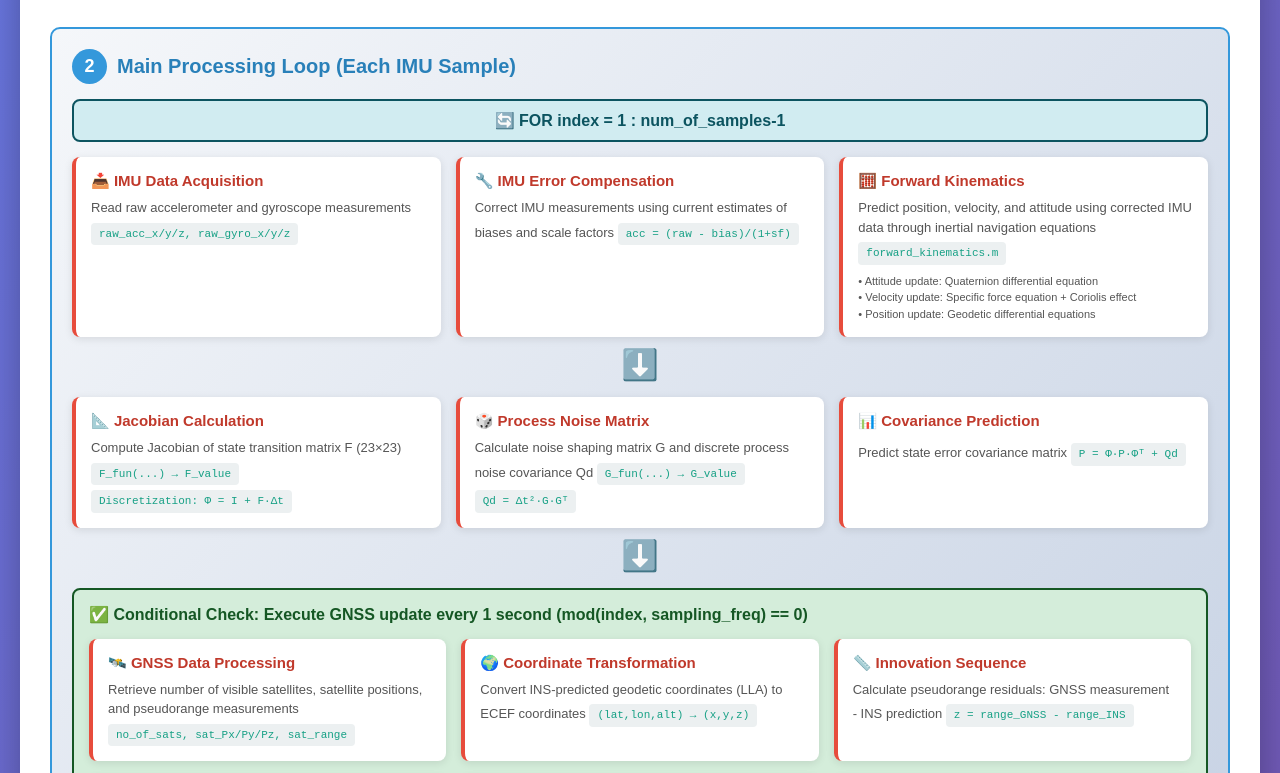
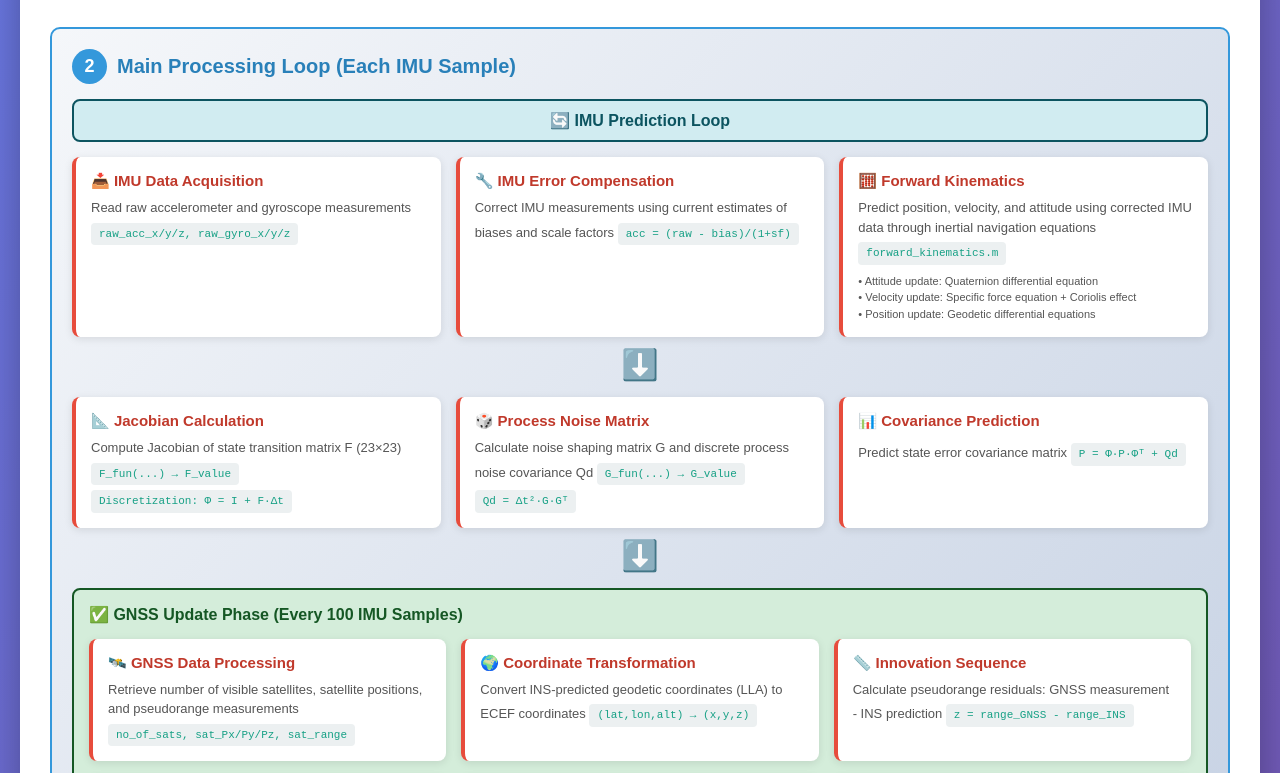
Before and after one commit to Qiamp/Matlab-Tightly-GNSS---IMU-Fusion-using-EKF, a plain HTML site: page index.html in a window 1280 px wide. Shown: the part 623-1396 px from the top of the page. Drawn offline with Linux system fonts and the light colour scheme.

Commit message:
Update index.html to refine IMU and GNSS processing descriptions

```diff
--- a/index.html
+++ b/index.html
@@ -204,7 +204,7 @@
                     <span>Main Processing Loop (Each IMU Sample)</span>
                 </div>
                 <div class="loop-indicator">
-                    🔄 FOR index = 1 : num_of_samples-1
+                    🔄 IMU Prediction Loop
                 </div>
 
                 <!-- Step 2.1: Prediction -->
@@ -270,7 +270,7 @@
                 <!-- Step 2.2: Update -->
                 <div style="background: #d4edda; border: 2px solid #155724; padding: 15px; border-radius: 8px; margin: 15px 0;">
                     <div style="font-weight: bold; color: #155724; margin-bottom: 10px;">
-                        ✅ Conditional Check: Execute GNSS update every 1 second (mod(index, sampling_freq) == 0)
+                        ✅ GNSS Update Phase (Every 100 IMU Samples)
                     </div>
 
                     <div class="module-grid">
```
